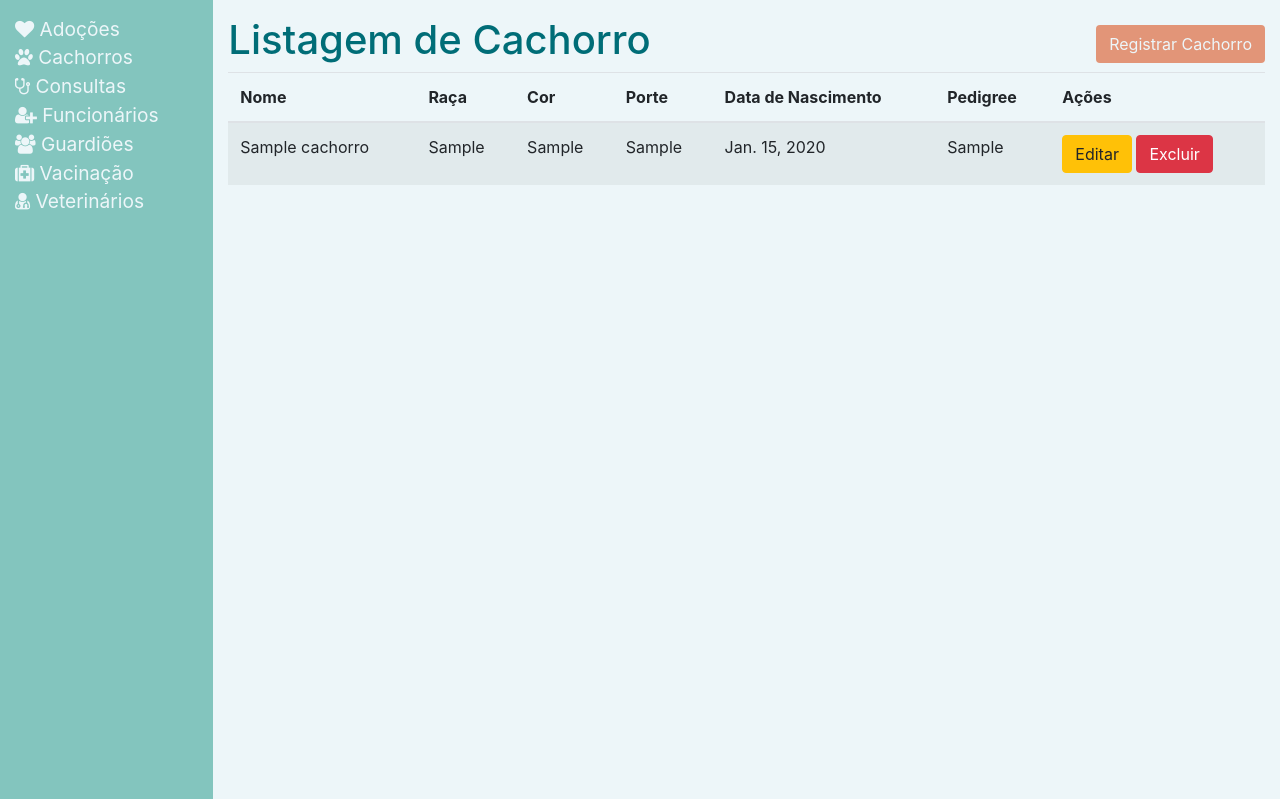
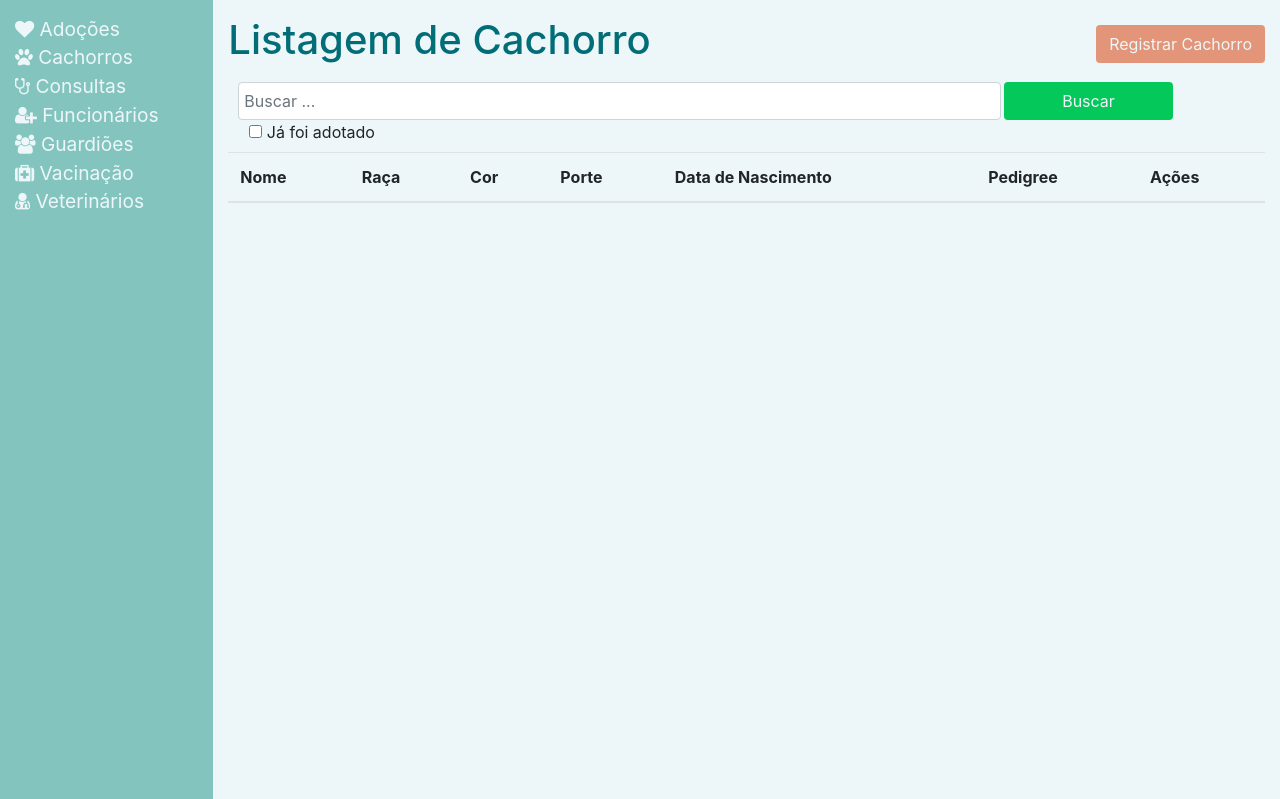
Before and after one commit to gabrielsandrini/canil-ifsp, a Django app: page /listagem_cachorro/ in a window 1280 px wide. Shown: the part 90-889 px from the top of the page. Run offline with Django 3.2, Linux system fonts and the light colour scheme; a user stored in the database is signed in; tables that the repository leaves empty hold one stand-in row (values such as "Sample post"); lists and menus that the app fills with data are empty; some libraries are stand-ins or nearby versions.

Commit message:
Consulta/Filtros na listagem cachorros

```diff
--- /dev/null
+++ b/core/templates/components/search_box.html
@@ -0,0 +1,41 @@
+<!--
+Context:
+search: string a ser buscada
+boolean_search_fields: campos de checkbox, no formato [(label ,name, boolean), (nome, boolean), ...]
+-->
+<div style="margin-top: 10px" class="col-12">
+    <form method="get" id="search_bar_form">
+        <div class="form-row">
+            <input
+                    type="search"
+                    name="search"
+                    value="{{ search }}"
+                    class="form-control col-9"
+                    placeholder="Buscar ..."
+            >
+            <input
+                    type="submit"
+                    value="Buscar"
+                    class="btn btn-listagem-buscar col-2"
+                    style="margin-left: 3px"
+            >
+        </div>
+        <div class="form-row" style="margin-left: 6px">
+            {% for field_label, field_name, field_value in boolean_search_fields %}
+                <div style="margin-right: 15px">
+                    <input
+                            type="checkbox"
+                            name={{ field_name }}
+                                    value="1"
+                            {% if field_value %}
+                            checked
+                            {% endif %}
+                            onchange='document.getElementById("search_bar_form").submit()'
+                            id={{ field_name }}
+                    >
+                    <label for={{ field_name }}>{{ field_label }}</label>
+                </div>
+            {% endfor %}
+        </div>
+    </form>
+</div>
--- a/core/templates/core/cachorro/listagem_cachorro.html
+++ b/core/templates/core/cachorro/listagem_cachorro.html
@@ -3,6 +3,7 @@
 {% load crispy_forms_tags %}
 
 {% block main %}
+    {% include 'components/search_box.html' %}
     <div class="row">
         <div class="col-12">
             <table class="table table-striped table-sm-responsive">
--- a/core/urls.py
+++ b/core/urls.py
@@ -3,8 +3,7 @@
 from core.views.pessoa import cadastro_pessoa, listagem_pessoa, atualiza_pessoa, deleta_pessoa
 from core.views.funcionario import cadastro_funcionario, listagem_funcionario, atualiza_funcionario, deleta_funcionario
 from core.views.veterinario import cadastro_veterinario, listagem_veterinario, atualiza_veterinario, deleta_veterinario
-from core.views.cachorro import (cadastro_cachorro, listagem_cachorro, atualiza_cachorro, deleta_cachorro,
-                                 rastrear_cachorro)
+from core.views.cachorro import (cadastro_cachorro, listagem_cachorro, atualiza_cachorro, deleta_cachorro)
 from core.views.adocao import cadastro_adocao, listagem_adocao, atualiza_adocao, deleta_adocao
 from core.views.consulta_veterinario import (cadastro_consulta_veterinario, listagem_consulta_veterinario,
                                              atualiza_consulta_veterinario, deleta_consulta_veterinario)
@@ -38,7 +37,6 @@
     path('listagem_cachorro/', listagem_cachorro, name='url_listagem_cachorro'),
     path('atualiza_cachorro/<int:cachorro_id>', atualiza_cachorro, name='url_atualiza_cachorro'),
     path('deleta_cachorro/<int:cachorro_id>', deleta_cachorro, name='url_deleta_cachorro'),
-    path('rastreamento/', rastrear_cachorro, name='url_rastrear_cachorro'),
 
     # Adoção
     path('cadastro_adocao/', cadastro_adocao, name='url_cadastro_adocao'),
--- a/core/views/cachorro.py
+++ b/core/views/cachorro.py
@@ -3,6 +3,7 @@
 from django.db import transaction
 from core.forms import FormCachorro
 from core.models import Cachorro
+from django.db.models import Q
 
 url_listagem = '/listagem_cachorro'
 url_cadastro = '/cadastro_cachorro'
@@ -30,12 +31,25 @@
 
 @login_required()
 def listagem_cachorro(request):
-    cachorros = Cachorro.objects.all()
+    search = request.GET.get('search', '')
+    adotado = bool(request.GET.get('adotado', ''))
+
+    cachorros = Cachorro.objects.filter(Q(nome__icontains=search) |
+                                        Q(raca__icontains=search) |
+                                        Q(cor__icontains=search) |
+                                        Q(porte__icontains=search) |
+                                        Q(pedigree__icontains=search) |
+                                        Q(caracteristicas_extras__icontains=search),
+                                        adocao__isnull=(not adotado)
+                                        )
+
     context = {'dados': cachorros,
                'title_page': 'Listagem',
                'btn_action': 'Registrar',
                'model': model,
-               'url': url_cadastro
+               'url': url_cadastro,
+               'boolean_search_fields': [('Já foi adotado', 'adotado', adotado)],
+               'search': search
                }
     return render(request, 'core/cachorro/listagem_cachorro.html', context)
 
@@ -64,8 +78,3 @@
     cachorro = Cachorro.objects.get(id=cachorro_id)
     cachorro.delete()
     return redirect(url_listagem)
-
-
-@login_required()
-def rastrear_cachorro(request):
-    return render(request, 'core/cachorro/rastreamento.html')
--- a/static_files/css/style.css
+++ b/static_files/css/style.css
@@ -84,6 +84,17 @@
     color: #EDF6F9;
 }
 
+.btn-listagem-buscar{
+    background-color: #04C859;
+    color: #EDF6F9;
+}
+
+.btn-listagem-buscar:hover{
+    background-color: #04d75f;
+    color: #EDF6F9;
+    transition: background-color 0.2s;
+}
+
 @media(min-width: 992px){
     .navbar-toggle{
         display: none;
```
Also changed, not shown: core/templates/core/cachorro/rastreamento.html (deleted, +0 -30 lines).
